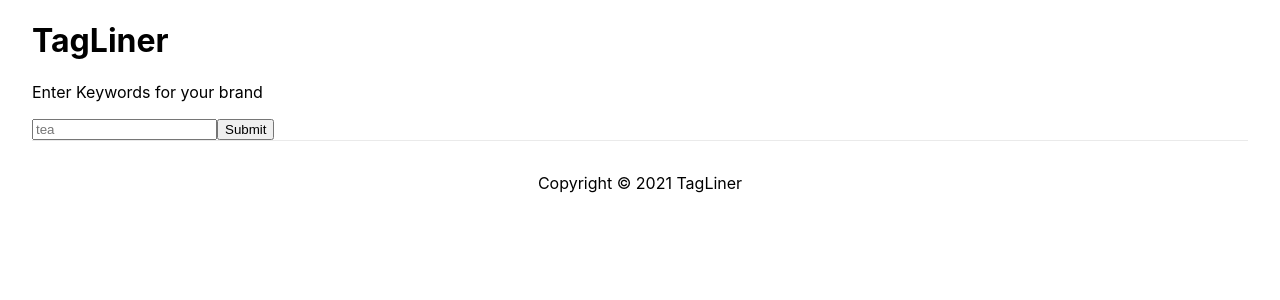
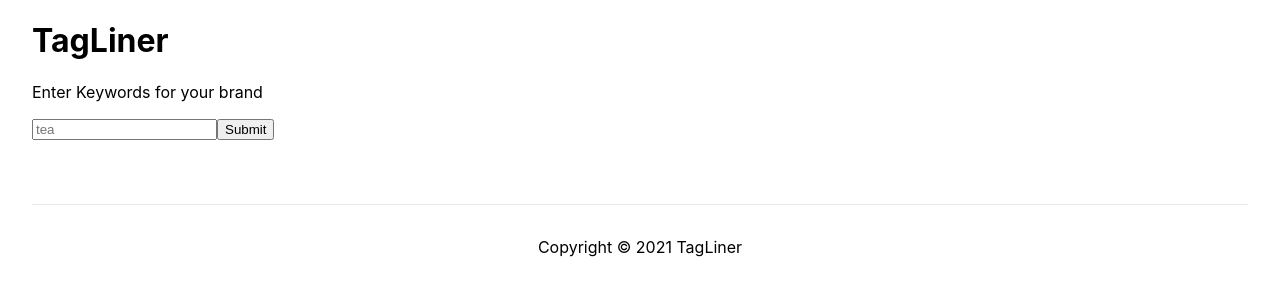
Before and after one commit to h-zahar/tagliner-saas-nextjs, a Next.js app: page / in a window 1280 px wide. Shown: the top 300 px of the page. Built offline with nearby package versions, Linux system fonts and the light colour scheme.

Commit message:
Added Margin

```diff
--- a/styles/Home.module.css
+++ b/styles/Home.module.css
@@ -16,6 +16,7 @@
   display: flex;
   flex: 1;
   padding: 2rem 0;
+  margin: 4rem 0 2rem auto;
   border-top: 1px solid #eaeaea;
   justify-content: center;
   align-items: center;
```
